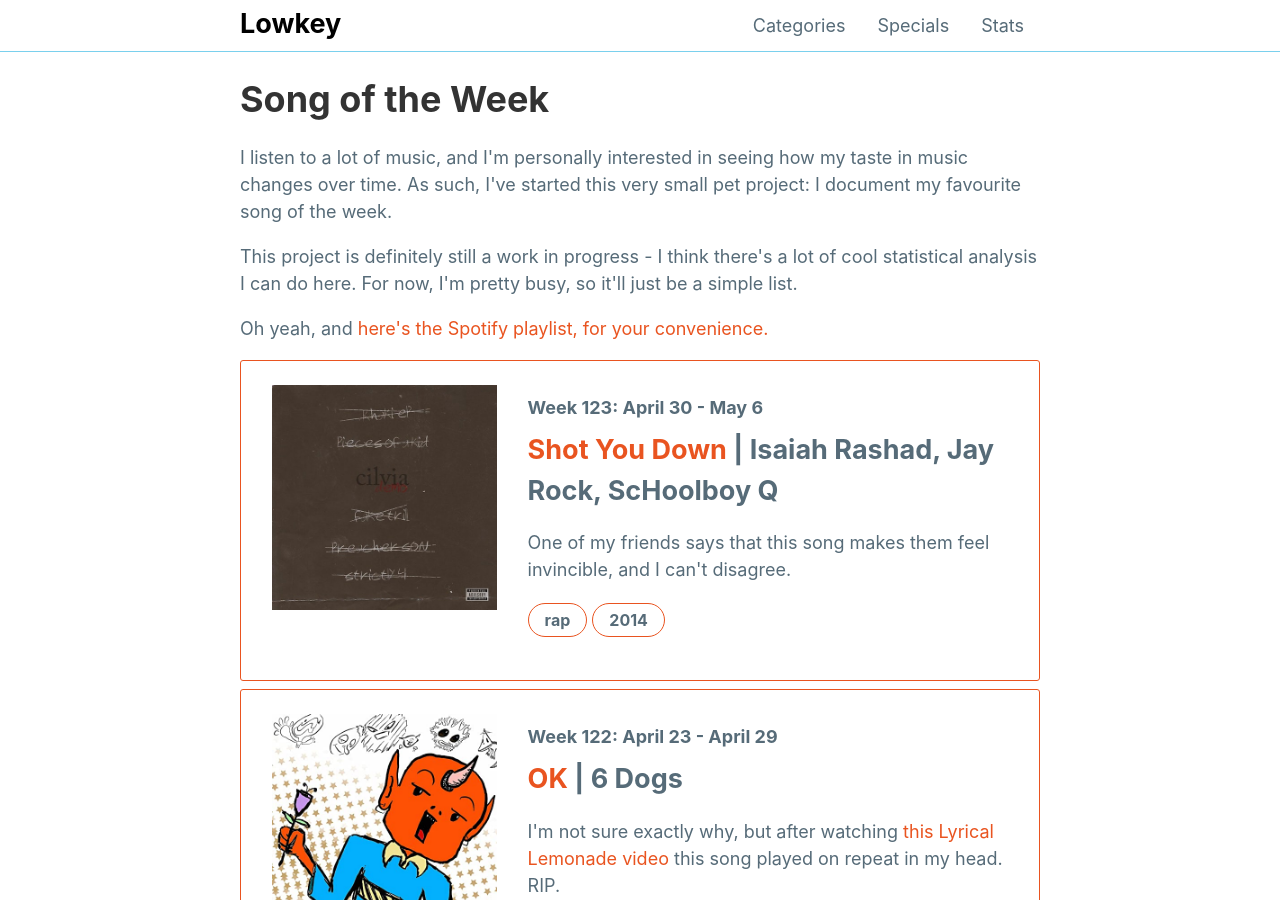
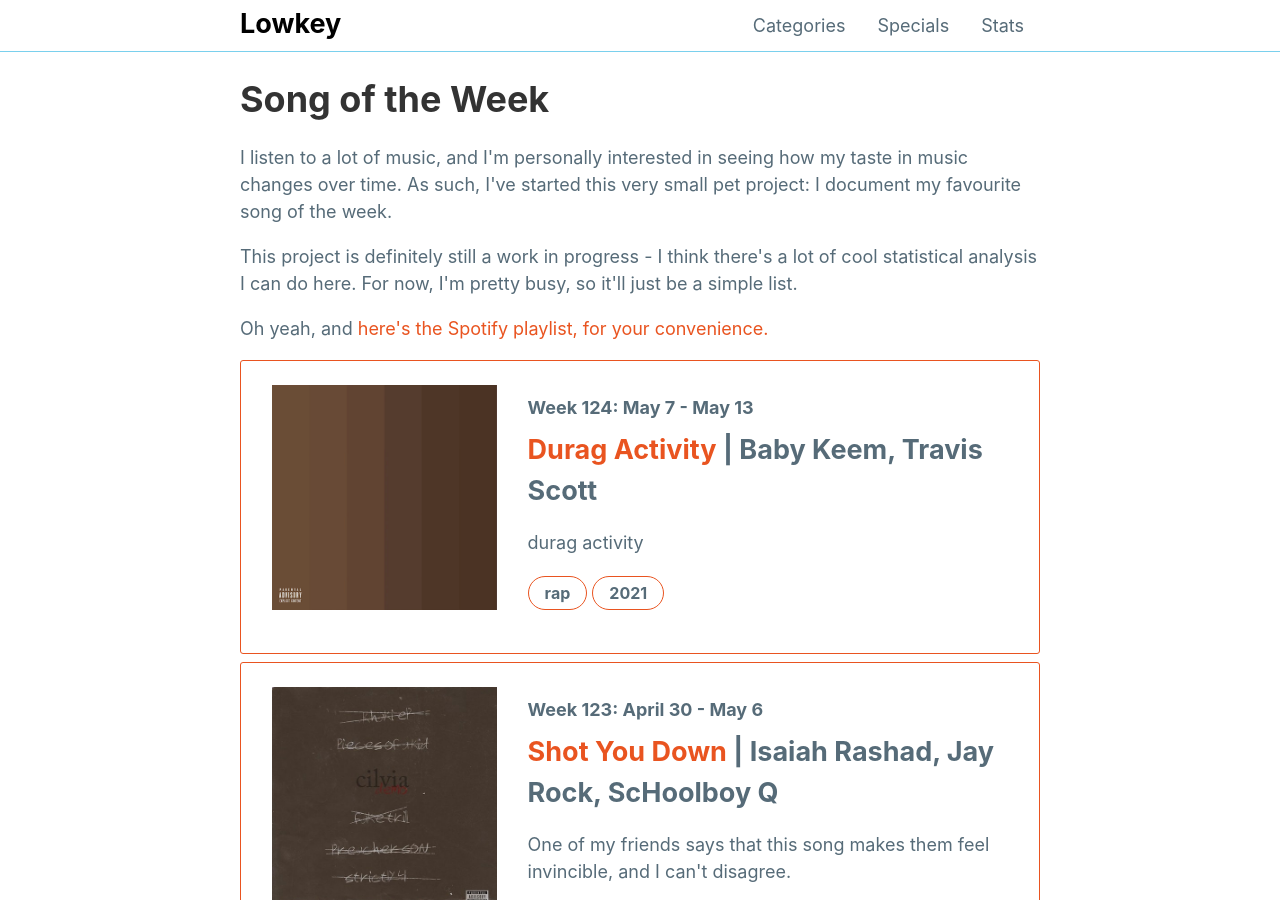
Before and after one commit to mattxwang/lowkey, a Jekyll site: the page built from stats/song-of-the-week.html, in a window 1280 px wide and 900 px high. Built offline with Jekyll 4.4.1, drawn with Linux system fonts in a browser that asks for light colours; comment, search, counter and statistics services are not loaded.

Commit message:
durag activity

```diff
--- a/_data/sotw.yml
+++ b/_data/sotw.yml
@@ -1228,3 +1228,13 @@
   year: 2014
   blurb: >
     One of my friends says that this song makes them feel invincible, and I can't disagree.
+week124:
+  week: "Week 124: May 7 - May 13"
+  title: "Durag Activity"
+  artist: "Baby Keem, Travis Scott"
+  album: "durag activity"
+  album_art: "durag-activity.png"
+  genre: "rap"
+  year: 2021
+  blurb: >
+    durag activity
```
Also changed, not shown: img/albums/durag-activity.png (added).
